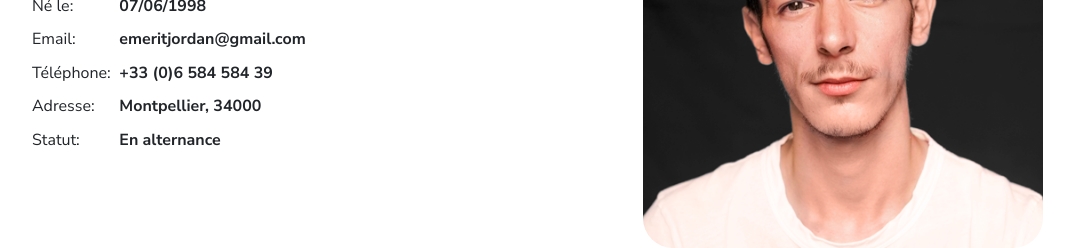
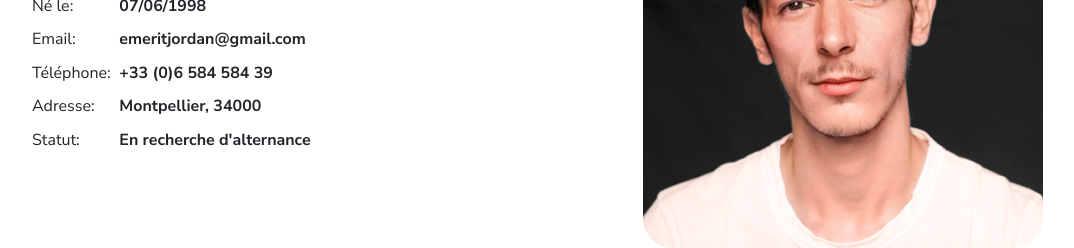
Before and after one commit to JordanMRT/social-media, a plain HTML site: page index.html in a window 1280 px wide. Shown: the part 1020-1268 px from the top of the page, without its empty margins (96-1170 px from the left). Drawn offline with Linux system fonts and the light colour scheme.

Commit message:
Update index.html

```diff
--- a/index.html
+++ b/index.html
@@ -108,7 +108,7 @@
             <div class="pb-1">Statut:</div>
           </div>
           <div class="col-sm-10">
-            <div class="pb-1 fw-bolder">En alternance</div>
+            <div class="pb-1 fw-bolder">En recherche d'alternance</div>
           </div>
         </div>
       </div>
```
